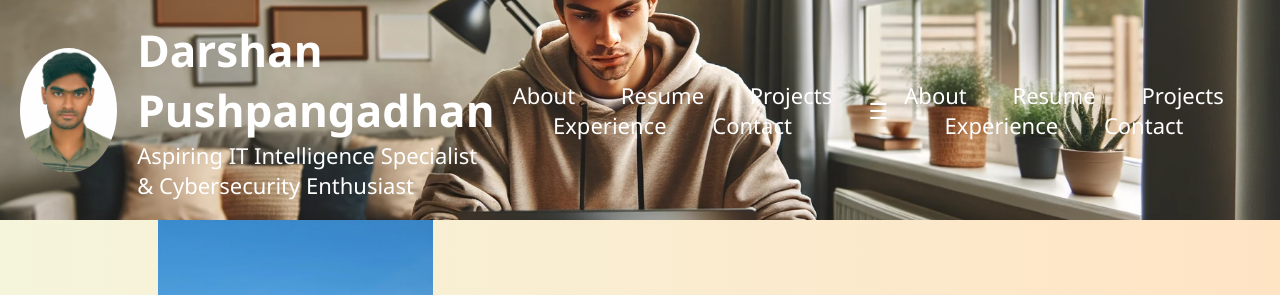
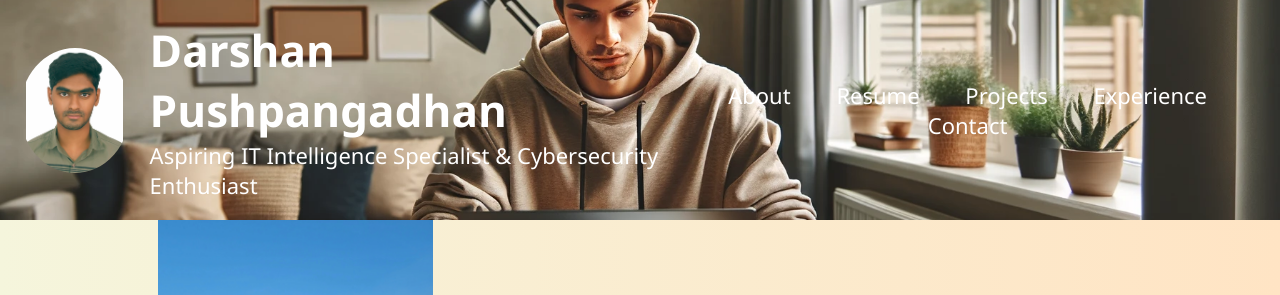
Before and after one commit to darshanpushpan/portfolio, a plain HTML site: page index.html in a window 1280 px wide. Shown: the top 295 px of the page. Drawn offline with Linux system fonts and the light colour scheme; files whose address does not match are found by name.

Commit message:
Update index.html
Back to old

```diff
--- a/index.html
+++ b/index.html
@@ -8,15 +8,13 @@
     <link rel="stylesheet" href="StyleSheet1.css">
 </head>
 <body>
-    <header style="background-image: url('file:///C:/Users/darsa/Downloads/DALL.webp'); background-size: cover; background-position: center; background-repeat: no-repeat;">
-        <img src="C:/Users/darsa/Downloads/Darshan Photo.jpg" alt="Darshan Pushpangadhan" id="profile-pic">
+    <header style="background-image: url('Icons/DALL.webp'); background-size: cover; background-position: center; background-repeat: no-repeat;">
+        <img src="Icons/Darshan Photo.jpg" alt="Darshan Pushpangadhan" id="profile-pic">
         <div>
             <h1>Darshan Pushpangadhan</h1>
             <p>Aspiring IT Intelligence Specialist & Cybersecurity Enthusiast</p>
         </div>
-
-        <!-- Desktop Navigation -->
-        <nav id="desktop-nav">
+        <nav>
             <ul>
                 <li><a href="#about">About</a></li>
                 <li><a href="#resume">Resume</a></li>
@@ -25,40 +23,7 @@
                 <li><a href="#contact">Contact</a></li>
             </ul>
         </nav>
-
-        <!-- Mobile Menu Toggle (Hamburger Icon) -->
-        <div id="mobile-menu-toggle" onclick="toggleMenu()">☰</div>
-
-        <!-- Mobile Navigation -->
-        <nav id="mobile-nav" class="hidden">
-            <ul>
-                <li><a href="#about" onclick="toggleMenu()">About</a></li>
-                <li><a href="#resume" onclick="toggleMenu()">Resume</a></li>
-                <li><a href="#projects" onclick="toggleMenu()">Projects</a></li>
-                <li><a href="#experience" onclick="toggleMenu()">Experience</a></li>
-                <li><a href="#contact" onclick="toggleMenu()">Contact</a></li>
-            </ul>
-        </nav>
     </header>
-
-    <script>
-        function toggleMenu() {
-            const mobileNav = document.getElementById('mobile-nav');
-            mobileNav.classList.toggle('show');
-
-            // Optional: Show an overlay when the menu is open
-            if (mobileNav.classList.contains('show')) {
-                document.body.insertAdjacentHTML(
-                    'beforeend',
-                    '<div class="overlay" onclick="toggleMenu()"></div>'
-                );
-            } else {
-                const overlay = document.querySelector('.overlay');
-                if (overlay) overlay.remove();
-            }
-        }
-    </script>
-
 
     <main>
         <section id="about" class="full-page">
@@ -108,6 +73,7 @@
                 </div>
                 <a href="https://github.com/link_to_project" class="button source-code">Source Code</a>
             </div>
+
         </section>
 
         <section id="experience" class="full-page">
```
